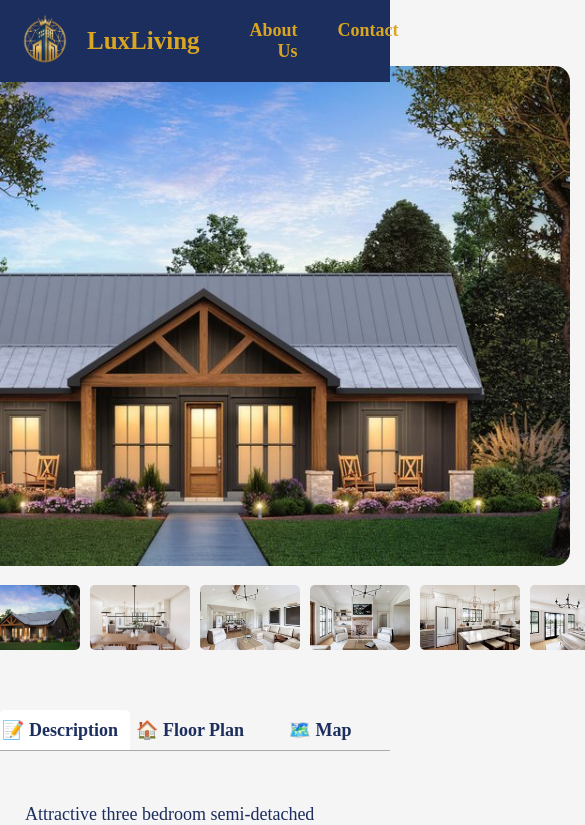
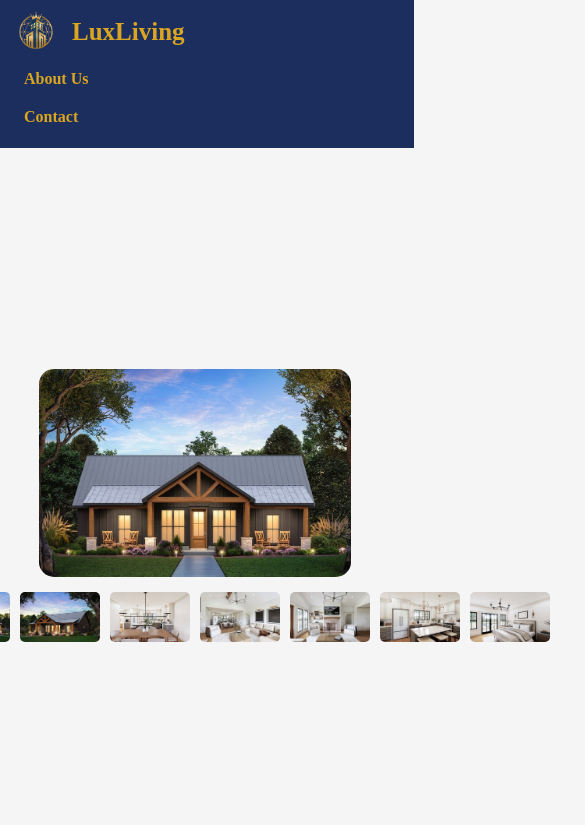
Before and after one commit to Yasith2004/acs_cw, a React (Vite) app: page /property/prop1 in a window 390 px wide. Shown: the top 825 px of the page, 585 px wide, since content can reach past the window. Built offline with nearby package versions, Linux system fonts and the light colour scheme.

Commit message:
Refactor Favourites to FavouritePage and improve mobile styles
Moved the Favourites component from components to pages as FavouritePage and updated imports accordingly. Added extensive responsive CSS for better mobile and small-screen support.

```diff
--- a/src/App.css
+++ b/src/App.css
@@ -353,3 +353,116 @@
 .map-panel h2 {
     color: #1C2E5D;
 }
+
+@media (max-width: 768px) {
+    .property-listings {
+        grid-template-columns: repeat(1, 1fr);
+        padding: 20px;
+        display: flex;
+        flex-direction: column;
+        align-items: center;
+        justify-content: center;
+    }
+
+    .search-container {
+        width: 80%;
+    }
+
+    .main-image img {
+        display: block;
+        margin: 0 auto;
+        width: 80%;
+        height: auto;
+    }
+
+    .image-gallery {
+        justify-content: center;
+    }
+
+    .image-gallery img {
+        width: 80px;
+        height: 50px;
+    }
+
+    .floorplan-panel img {
+        width: 80%;
+        height: auto;
+    }
+}
+
+/* Additional small-screen improvements */
+@media (max-width: 480px) {
+    .header {
+        flex-direction: column;
+        align-items: flex-start;
+        padding: 8px 12px;
+        position: static;
+    }
+
+    .header img {
+        height: 48px;
+        padding-left: 0;
+    }
+
+    ul {
+        flex-direction: column;
+        width: 100%;
+        padding: 8px 12px;
+        gap: 8px;
+    }
+
+    ul li {
+        padding: 6px 0;
+        text-align: left;
+        font-size: 16px;
+    }
+
+    .search-container {
+        width: 94%;
+        margin-top: 120px;
+        padding: 16px;
+        display: flex;
+        flex-direction: column;
+        align-items: stretch;
+    }
+
+    .search-container form {
+        display: flex;
+        flex-direction: column;
+        gap: 8px;
+    }
+
+    input[type="text"] {
+        width: 100%;
+        height: 40px;
+        border-radius: 10px;
+    }
+
+    select, input[type="number"], input[type="date"] {
+        width: 100%;
+        box-sizing: border-box;
+    }
+
+    .property-listings {
+        grid-template-columns: 1fr;
+        padding: 12px;
+        gap: 18px;
+        margin-top: 20px;
+    }
+
+    .property-card {
+        width: 100%;
+        height: auto;
+        padding: 12px;
+    }
+
+    .property-card img {
+        height: auto;
+        width: 100%;
+    }
+
+    .price { font-size: 20px; }
+    .short-description { font-size: 16px; }
+
+    #fav-icon { display: none; }
+}
--- a/src/App.jsx
+++ b/src/App.jsx
@@ -1,7 +1,7 @@
 import {BrowserRouter, Routes, Route, Link} from "react-router-dom";
 import Search from './components/Search.jsx';
 import PropertyPage from './pages/PropertyPage.jsx';
-import Favourites from './components/Favourites.jsx';
+import Favourites from './pages/FavouritePage.jsx';
 import Logo from './images/logo.png';
 import './App.css';
 
--- a/src/components/Favourites.jsx
+++ /dev/null
@@ -1,23 +0,0 @@
-function Favourites() {
-
-    return (
-        <div>
-            <h1>Your Favourites</h1>
-            {favourites.length === 0 ? (
-                <p>No favourites yet.</p>
-            ) : (
-                <div className="favourites-list">
-                    {favourites.map((p) => (
-                        <div className="property-card" key={p.id}>
-                            <img src={p.picture && p.picture[0]} alt={p.type} />
-                            <p className="price">£{p.price}</p>
-                            <p className="location">{p.location}</p>
-                        </div>
-                    ))}
-                </div>
-            )}
-        </div>
-    );
-}
-
-export default Favourites;
```
Also changed, not shown: src/pages/FavouritePage.jsx (added).
